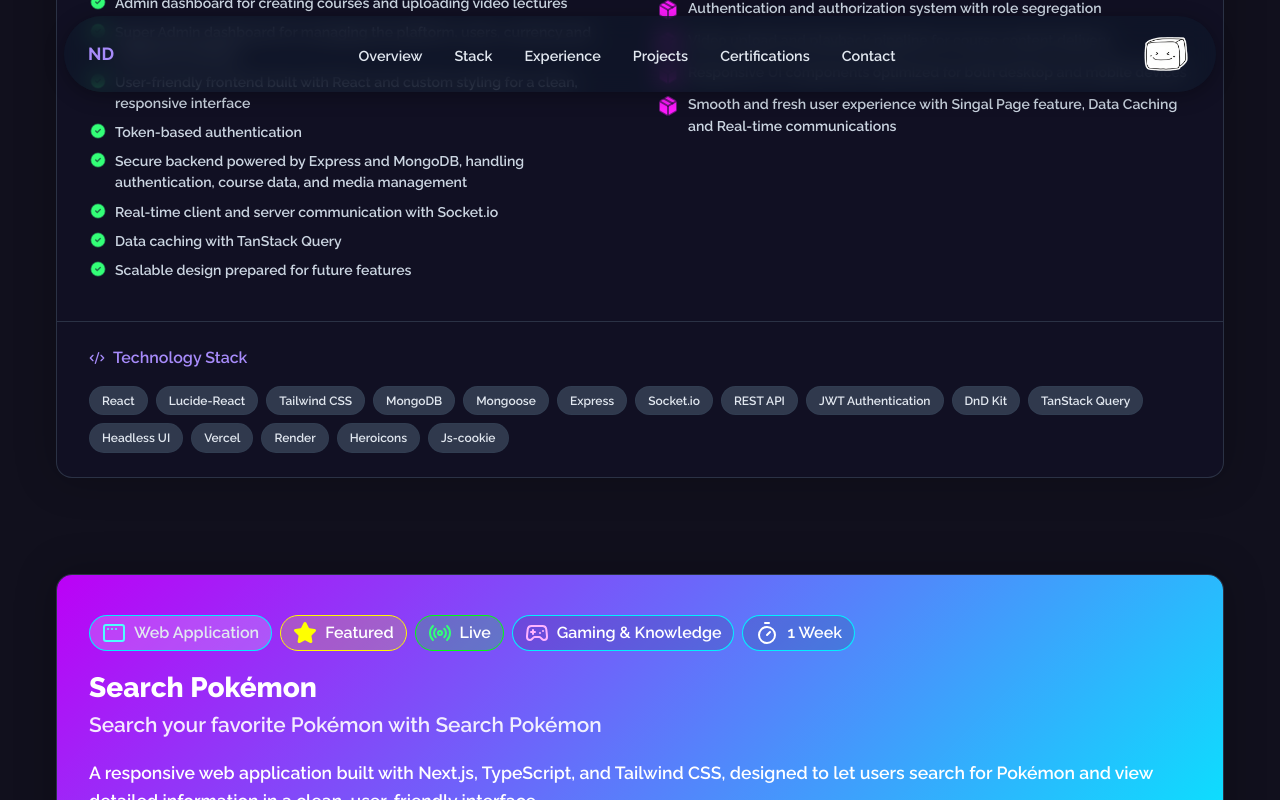
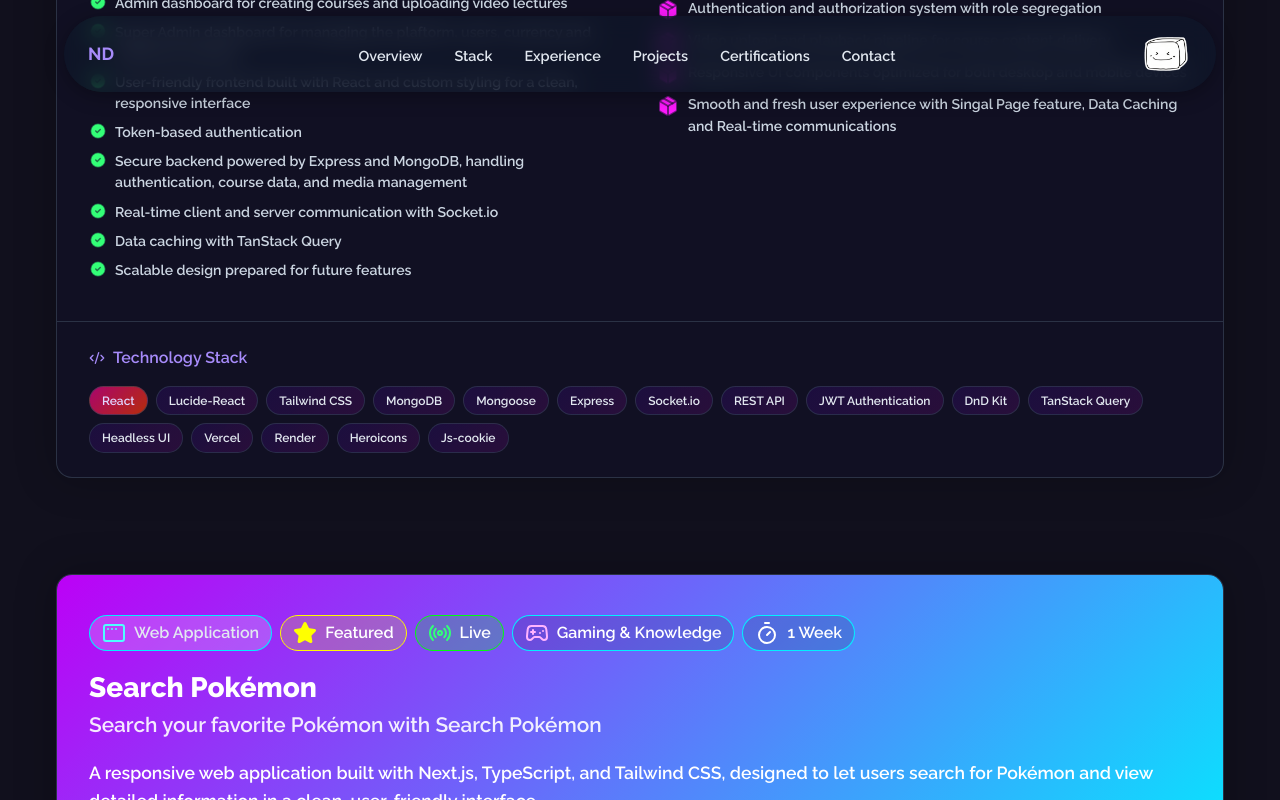
Before and after one commit to nandaminshin/new-protfolio, a React (Vite) app: page / in a window 1280 px wide. In both pictures the pointer is over the element 118 px from the left and 7229 px from the top of the page. Shown: the part 6829-7629 px from the top of the page. Built offline with nearby package versions, Linux system fonts and the light colour scheme.

Commit message:
button color fix

```diff
--- a/src/App.css
+++ b/src/App.css
@@ -911,9 +911,14 @@
     font-size: 0.75rem;
     padding: 0.3rem 0.75rem;
     border-radius: 9999px;
-    background: rgba(71, 85, 105, 0.6);
+    background: linear-gradient(-45deg, #f203ff1b, #6903f821);
     border: 1px solid rgba(51, 65, 85, 0.6);
     color: #e2e8f0;
+}
+
+.tech-stack .tag:hover {
+    background: linear-gradient(-45deg, #ff3801b1, #fc0093a7);
+    color: #e1d7ff;
 }
 
 
```
